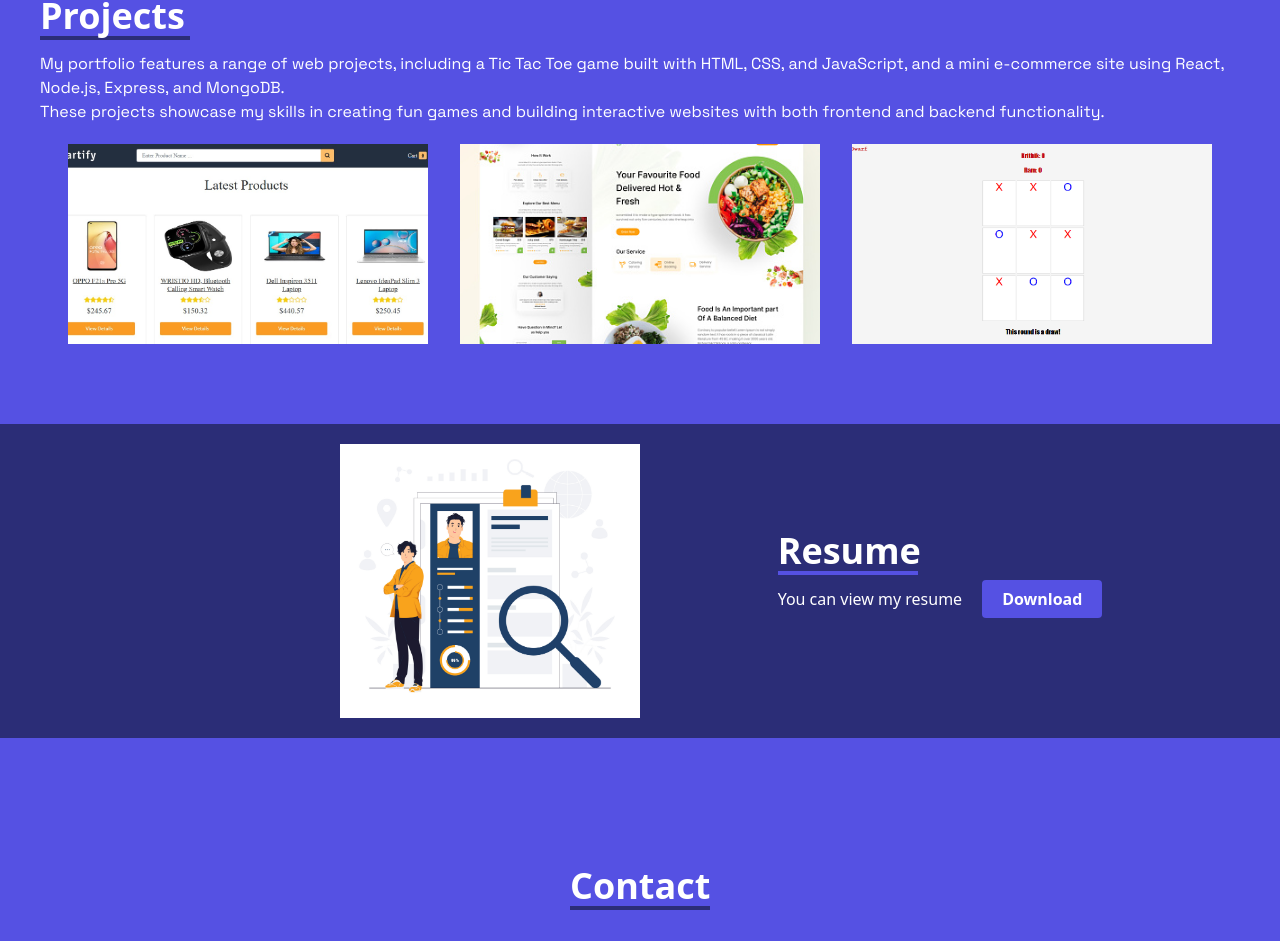
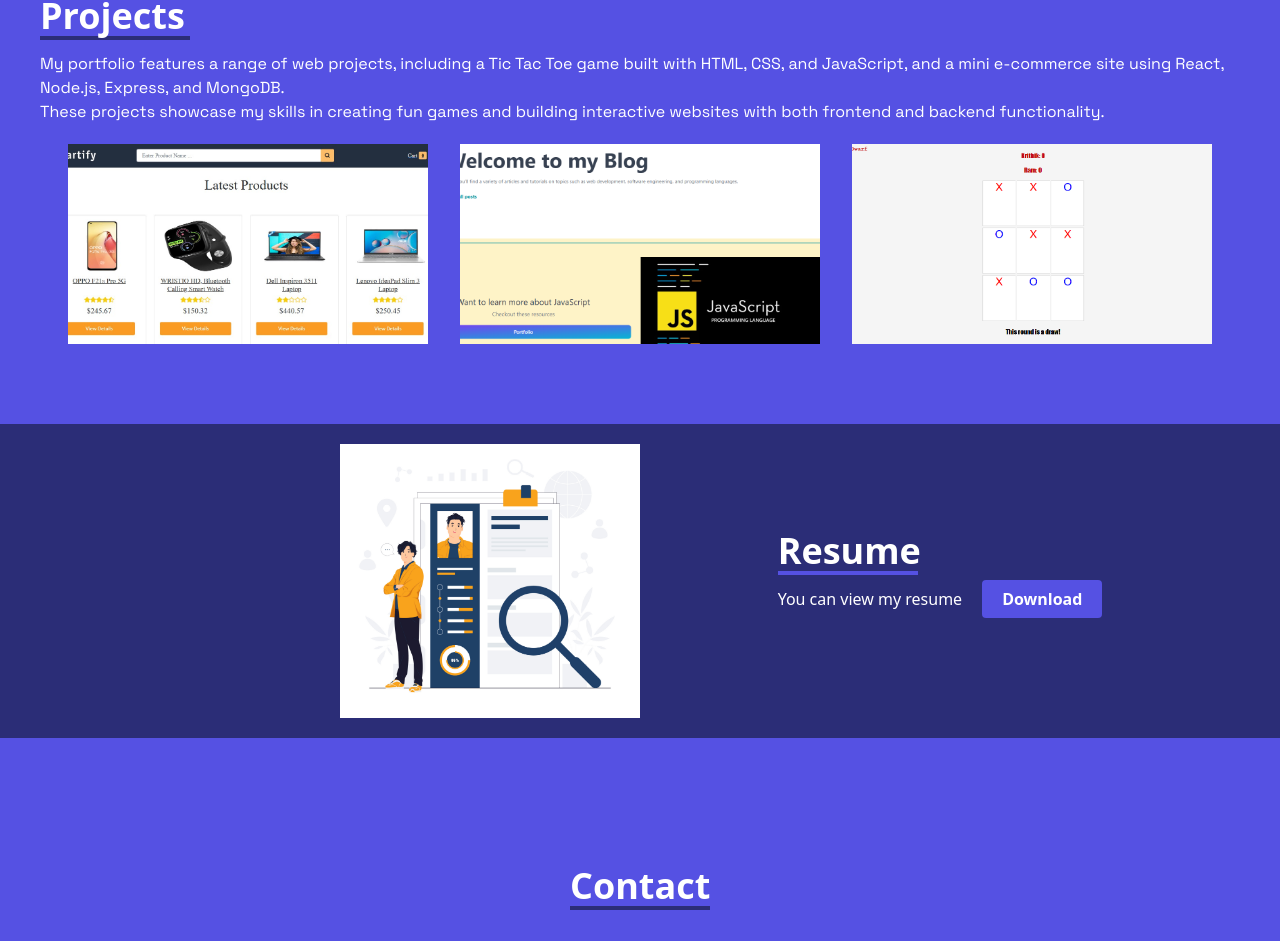
Before and after one commit to KRITHIKus/portfolio, a React (Create React App) app: page / in a window 1280 px wide. Shown: the part 1163-2104 px from the top of the page. Built offline with nearby package versions, Linux system fonts and the light colour scheme; a web font is replaced by a local one.

Commit message:
project added (a2d)

```diff
--- a/src/components/projects.js
+++ b/src/components/projects.js
@@ -1,6 +1,6 @@
 import eweb from '../assests/ecommerce-websites.jpg'
 import tic from '../assests/game.png'
-import blog from '../assests/food-ecommerce.jpg'
+import blog from '../assests/a2d.png'
 export default function Projects(){
 
 
@@ -17,9 +17,8 @@ const config={
 
             {
                 image:blog,
-                desc:'',
-
-                link:''
+                desc:'A responsive MERN stack app with admin-only blog posting, Firebase Authentication, and user comment management, built for a modern, cross-platform experience.',
+                link:'https://a2d-blog.onrender.com'
             },
 
 
```
Also changed, not shown: src/assests/a2d.png (added).
